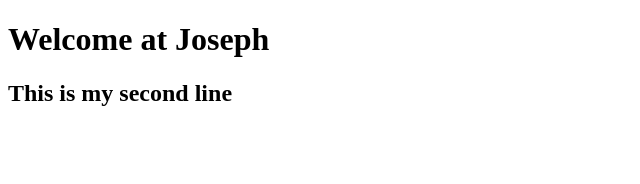
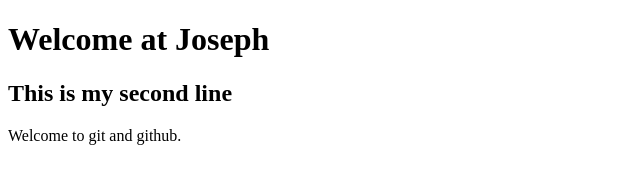
Before and after one commit to ngendajo/secondrepotojoseph, a plain HTML site: page index.html in a window 1280 px wide. Shown: the whole page, without its empty margins (0-640 px from the left). Drawn offline with Linux system fonts and the light colour scheme.

Commit message:
third change

```diff
--- a/index.html
+++ b/index.html
@@ -6,5 +6,6 @@
     <body>
         <h1>Welcome at Joseph</h1>
         <h2>This is my second line</h2>
+        <p>Welcome to git and github.</p>
     </body>
 </html>
```
